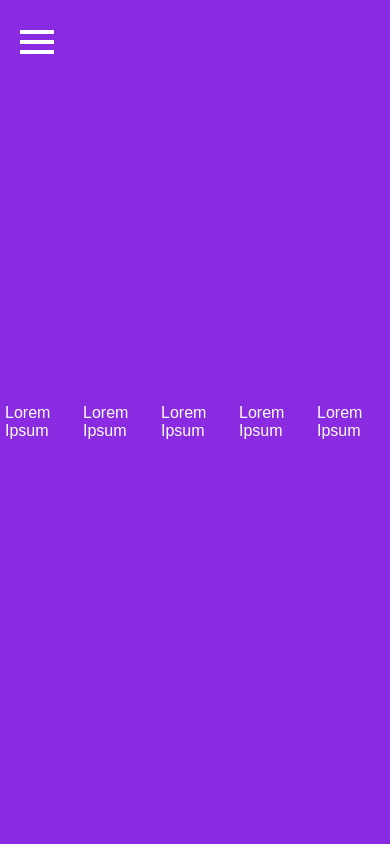
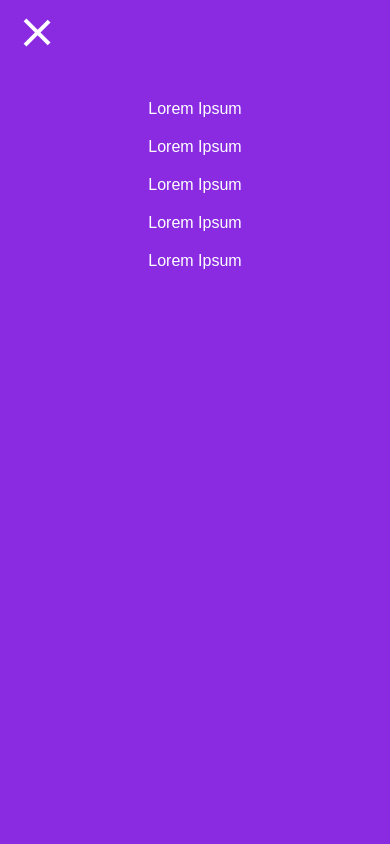
Before and after one commit to Jhonatafiap/learnhtml, a plain HTML site: page index.html in a window 390 px wide. Both pictures are taken after a click on the element 37 px from the left and 40 px from the top of the page. Shown: the top 844 px of the page. Drawn offline with Linux system fonts and the light colour scheme.

Commit message:
Projeto Jornal

```diff
--- a/index.css
+++ b/index.css
@@ -167,6 +167,16 @@ footer p {
 	.hamburguer span:nth-child(3) {
 		top: 75%;
 	}
+	.hamburguer.is--active span:nth-child(1) {
+		transform: rotate(45deg);
+	}
+	.hamburguer.is--active span:nth-child(2) {
+		transform: rotate(-45deg);
+		top: 27%;
+	}
+	.hamburguer.is--active span:nth-child(3) {
+		opacity: 0;
+	}
 
 	article blockquote {
 		width: 100%;
@@ -196,4 +206,11 @@ footer p {
 	.destaque h2 {
 		font-size: 28px;
 	}
+	header ul {
+		flex-direction: column;
+		padding-top: 90px;
+	}
+	header ul li {
+		margin: 10px 0;
+	}
 }
```
